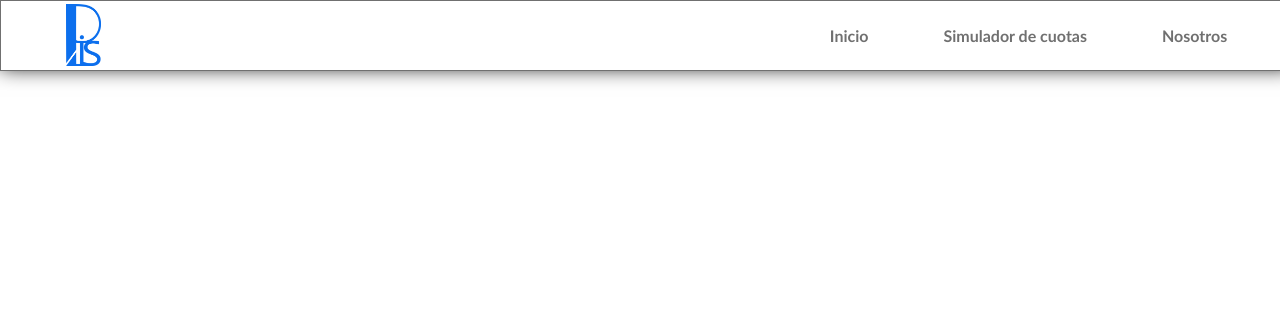
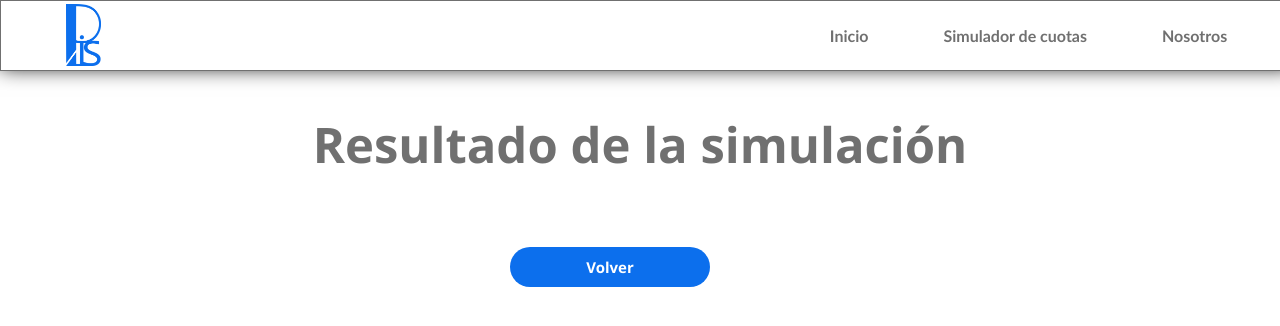
Before and after one commit to lizorc/PLiS-Tuya, a React (Create React App) app: page /resultados in a window 1280 px wide. Shown: the top 326 px of the page. Built offline with nearby package versions, Linux system fonts and the light colour scheme.

Commit message:
Creación inicial de la pagina de resultados

```diff
--- /dev/null
+++ b/src/pages/Resultados/resultados.js
@@ -0,0 +1,19 @@
+import React from 'react';
+import styles from './resultados.module.css'
+import { Link } from "react-router-dom";
+function Resultados (){
+    return (
+        <div className={styles.formBody}>
+            <p className={styles.tituloResultado}>Resultado de la simulación</p>
+
+            <div className={styles.resultField}>
+
+                <Link to="/simulador"><input className={styles.submitButton} type="submit" value="Volver"/></Link>
+
+            </div>
+
+        </div>
+    )
+}
+
+export default Resultados;
--- /dev/null
+++ b/src/pages/Resultados/resultados.module.css
@@ -0,0 +1,35 @@
+.formBody{
+    width: 100%;
+    text-align: center;
+}
+
+.tituloResultado{
+    padding: 40px;
+    margin-bottom: 30px;
+    color: #707070;
+    font-size: 49px;
+    font-family: 'Segoe UI', Tahoma, Geneva, Verdana, sans-serif;
+    font-weight: bold;
+}
+
+.resultField{
+    margin-bottom: 60px;
+}
+
+.submitButton{
+
+    width: 200px;
+    height: 40px;
+    margin-right: 60px;
+    color: white;
+    background-color: #0C6FED;
+    font-family: 'Segoe UI', Tahoma, Geneva, Verdana, sans-serif;
+    font-weight: bold;
+    font-style: normal;
+    border-radius: 20px;
+    border:#707070;
+}
+.submitButton:hover{
+    background-color:#053d86 ;
+    transition: 0.5s;
+}
--- a/src/pages/Simulador/simulador.js
+++ b/src/pages/Simulador/simulador.js
@@ -41,7 +41,7 @@ function Simulador(){
 
             <div className={styles.simulatorField}>
 
-                <input className={styles.submitButton} type="submit" value="Realizar simulación"/>
+                <Link to="/resultados"><input className={styles.submitButton} type="submit" value="Realizar simulación"/></Link>
                 <Link to="/instructivo"><input className={styles.instButton} type="submit" value="Instructivo"/></Link>
 
             </div>
--- a/src/routes.js
+++ b/src/routes.js
@@ -2,6 +2,7 @@ import React from 'react';
 import NavBar from './components/NavBar/navbar'
 import Simulador from './pages/Simulador/simulador'
 import Instructivo from './pages/Instructivo/instructivo';
+import Resultados from './pages/Resultados/resultados';
 import {
     BrowserRouter as Router,
     Switch,
@@ -25,6 +26,10 @@ function Routes(){
                 <Instructivo/>
             </Route>
 
+            <Route exact path="/resultados">
+                <Resultados/>
+            </Route>
+
             <Route exact path="/nosotros">
                 Acá va nosotros
             </Route>
```
